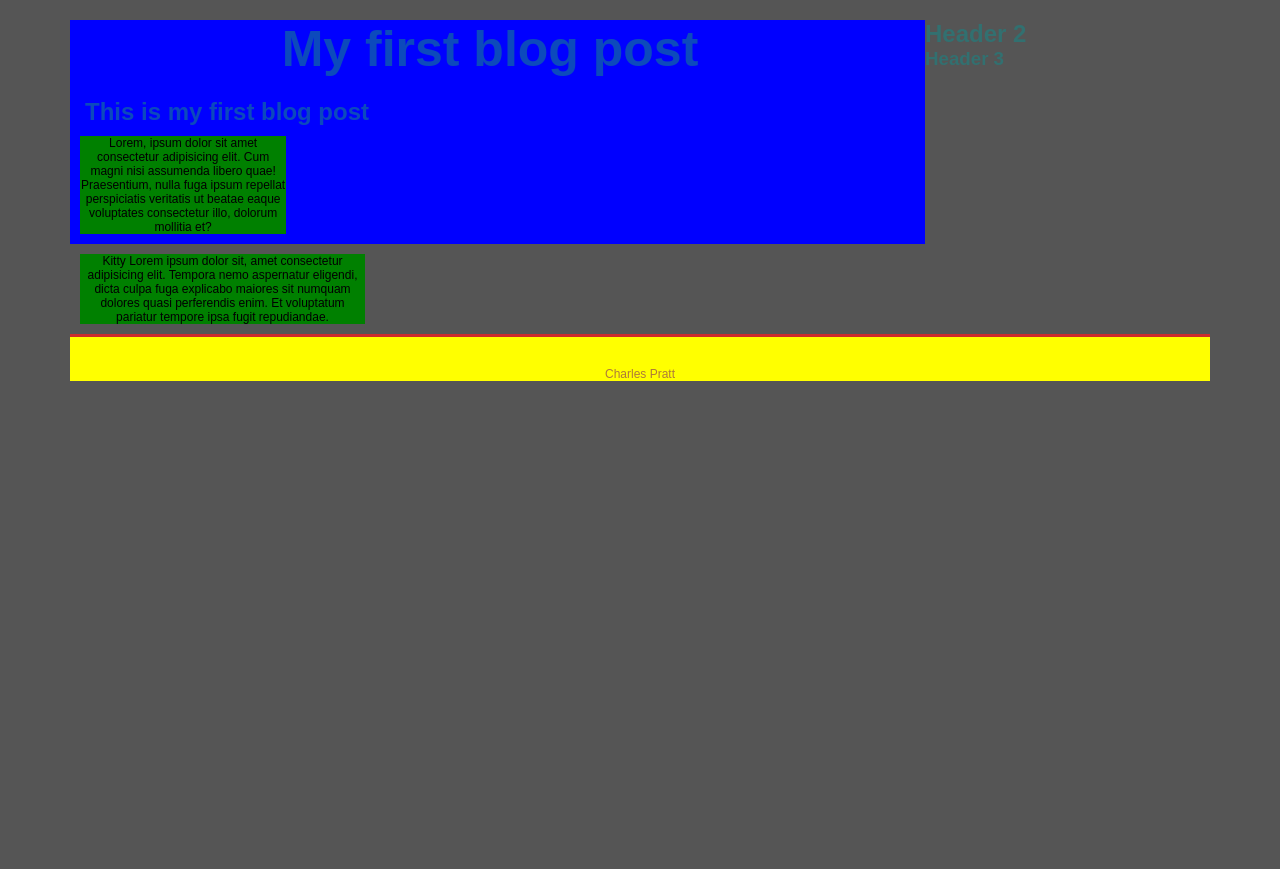
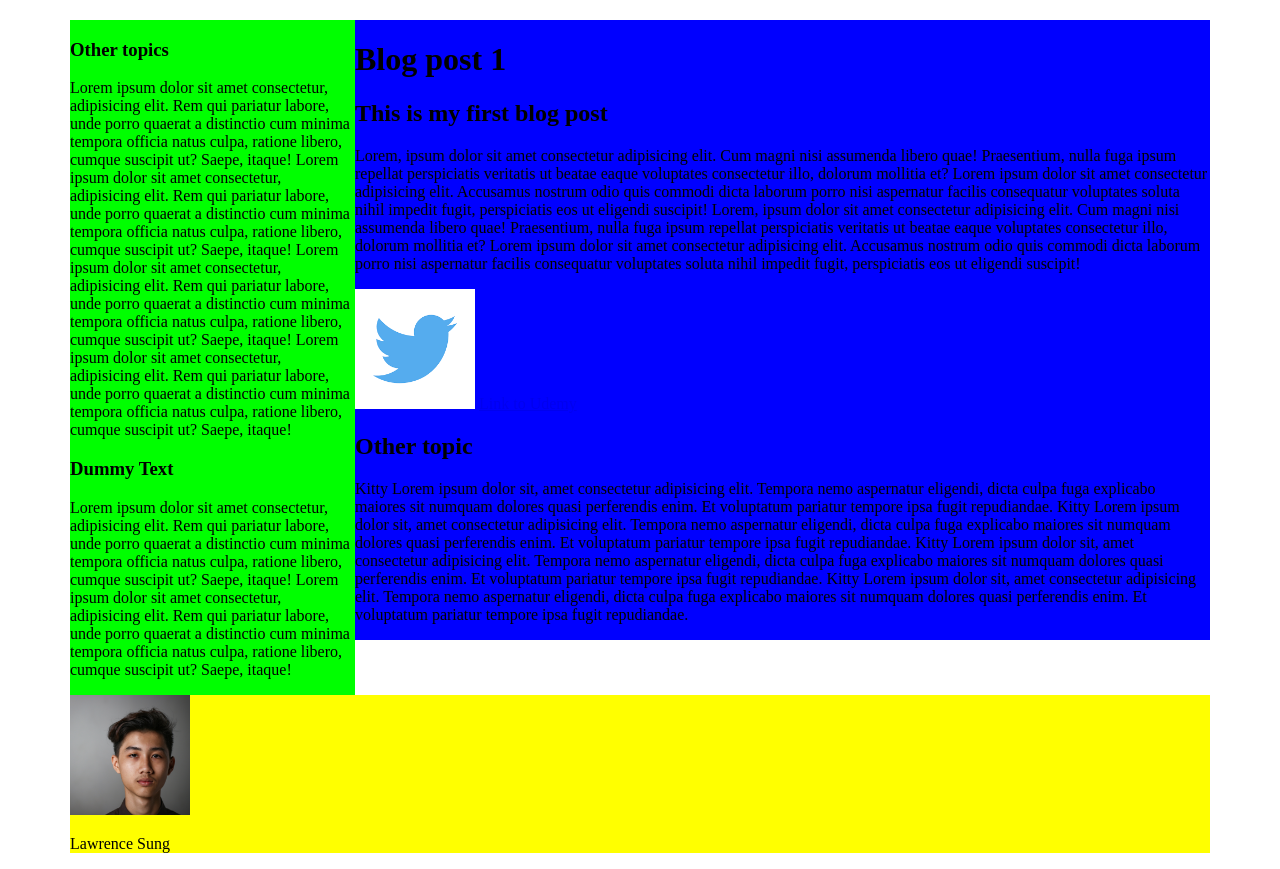
Before and after one commit to julesep3/MyProject, a plain HTML site: page index.html in a window 1280 px wide. Before the commit the page ends 800 px from the top, so only its background shows below. Drawn offline with Linux system fonts and the light colour scheme.

Commit message:
page reset

```diff
--- a/index.html
+++ b/index.html
@@ -3,37 +3,86 @@
   <head>
     <meta charset="UTF-8" />
     <meta name="viewport" content="width=device-width, initial-scale=1.0" />
-    <title>Color Timer</title>
+    <title>Blog Post</title>
     <link href="styles.css" type="text/css" rel="stylesheet" />
   </head>
   <body>
     <div class="container">
-      <div class="blogpost">
-        <h1>My first blog post</h1>
+      <div class="blog-post">
+        <h1>Blog post 1</h1>
         <h2>This is my first blog post</h2>
         <p class="main-text">
           Lorem, ipsum dolor sit amet consectetur adipisicing elit. Cum magni
           nisi assumenda libero quae! Praesentium, nulla fuga ipsum repellat
           perspiciatis veritatis ut beatae eaque voluptates consectetur illo,
-          dolorum mollitia et?
+          dolorum mollitia et? Lorem ipsum dolor sit amet consectetur
+          adipisicing elit. Accusamus nostrum odio quis commodi dicta laborum
+          porro nisi aspernatur facilis consequatur voluptates soluta nihil
+          impedit fugit, perspiciatis eos ut eligendi suscipit! Lorem, ipsum
+          dolor sit amet consectetur adipisicing elit. Cum magni nisi assumenda
+          libero quae! Praesentium, nulla fuga ipsum repellat perspiciatis
+          veritatis ut beatae eaque voluptates consectetur illo, dolorum
+          mollitia et? Lorem ipsum dolor sit amet consectetur adipisicing elit.
+          Accusamus nostrum odio quis commodi dicta laborum porro nisi
+          aspernatur facilis consequatur voluptates soluta nihil impedit fugit,
+          perspiciatis eos ut eligendi suscipit!
+        </p>
+
+        <img src="twitter.png" alt="Twitter logo" />
+        <a href="http://www.udemy.com" target="_blank">Link to Udemy</a>
+
+        <h2>Other topic</h2>
+        <p class="main-text">
+          Kitty Lorem ipsum dolor sit, amet consectetur adipisicing elit.
+          Tempora nemo aspernatur eligendi, dicta culpa fuga explicabo maiores
+          sit numquam dolores quasi perferendis enim. Et voluptatum pariatur
+          tempore ipsa fugit repudiandae. Kitty Lorem ipsum dolor sit, amet
+          consectetur adipisicing elit. Tempora nemo aspernatur eligendi, dicta
+          culpa fuga explicabo maiores sit numquam dolores quasi perferendis
+          enim. Et voluptatum pariatur tempore ipsa fugit repudiandae. Kitty
+          Lorem ipsum dolor sit, amet consectetur adipisicing elit. Tempora nemo
+          aspernatur eligendi, dicta culpa fuga explicabo maiores sit numquam
+          dolores quasi perferendis enim. Et voluptatum pariatur tempore ipsa
+          fugit repudiandae. Kitty Lorem ipsum dolor sit, amet consectetur
+          adipisicing elit. Tempora nemo aspernatur eligendi, dicta culpa fuga
+          explicabo maiores sit numquam dolores quasi perferendis enim. Et
+          voluptatum pariatur tempore ipsa fugit repudiandae.
         </p>
       </div>
 
-	  <div class="other-posts">
-		<h2>Header 2</h2>
-      <p class="main-text">
-        Kitty Lorem ipsum dolor sit, amet consectetur adipisicing elit. Tempora
-        nemo aspernatur eligendi, dicta culpa fuga explicabo maiores sit numquam
-        dolores quasi perferendis enim. Et voluptatum pariatur tempore ipsa
-        fugit repudiandae.
-      </p>
-      <h3>Header 3</h3>
-	  <div class="clearfix"></div>
-	  </div>
-	  <div class="author">
-		<p>Charles Pratt</p>
+      <div class="other-posts">
+        <h3>Other topics</h3>
+        <p>
+          Lorem ipsum dolor sit amet consectetur, adipisicing elit. Rem qui
+          pariatur labore, unde porro quaerat a distinctio cum minima tempora
+          officia natus culpa, ratione libero, cumque suscipit ut? Saepe,
+          itaque! Lorem ipsum dolor sit amet consectetur, adipisicing elit. Rem qui
+          pariatur labore, unde porro quaerat a distinctio cum minima tempora
+          officia natus culpa, ratione libero, cumque suscipit ut? Saepe,
+          itaque! Lorem ipsum dolor sit amet consectetur, adipisicing elit. Rem qui
+          pariatur labore, unde porro quaerat a distinctio cum minima tempora
+          officia natus culpa, ratione libero, cumque suscipit ut? Saepe,
+          itaque! Lorem ipsum dolor sit amet consectetur, adipisicing elit. Rem qui
+          pariatur labore, unde porro quaerat a distinctio cum minima tempora
+          officia natus culpa, ratione libero, cumque suscipit ut? Saepe,
+          itaque!
+        </p>
+        <h3>Dummy Text</h3>
+        <p>Lorem ipsum dolor sit amet consectetur, adipisicing elit. Rem qui
+          pariatur labore, unde porro quaerat a distinctio cum minima tempora
+          officia natus culpa, ratione libero, cumque suscipit ut? Saepe,
+          itaque! Lorem ipsum dolor sit amet consectetur, adipisicing elit. Rem qui
+          pariatur labore, unde porro quaerat a distinctio cum minima tempora
+          officia natus culpa, ratione libero, cumque suscipit ut? Saepe,
+          itaque!</p>
+      </div>
 
-	  </div>
+      <div class="clearfix"></div>
+
+      <div class="author">
+        <img src="portrait.jpg" class="center" />
+        <p class="author-text">Lawrence Sung</p>
+      </div>
     </div>
   </body>
 </html>
--- a/styles.css
+++ b/styles.css
@@ -1,51 +1,5 @@
-* {
-	margin: 0;
-	padding: 0;
-	box-sizing: border-box;
-}
-
-body {
-	background-color: #555;
-	font-family: Arial, Helvetica, sans-serif;
-}
-
-h1, h2, h3, h4, h5, h6 {
-	color: #1685858d;
-	text-align: justify;
-	margin-left: 15px;
-}
-
-h1 {
-	font-size: 50px;
-	text-align: center;
-	margin-bottom: 20px;
-}
-
-p {
-	color: rgb(174, 123, 56);
-	text-align: center;
-	font-size: 12px;
-	margin: 10px;
-}
-
-.main-text{
-	color: black;
-}
-
-#lorem {
-	font-size: 40px;
-}
-
-.container {
-	width: 1140px;
-	margin: 20px auto 0 auto;
-}
-
-.blogpost {
-	background-color: blue;
-	width: 75%;
-	float: left;
-	padding-right: 30px;
+img {
+	width: 120px;
 }
 
 .clearfix:after {
@@ -54,14 +8,23 @@ p {
 	clear: both;
 }
 
-.main-text {
-	background-color:green;
+.container {
+	width: 1140px;
+	margin: 20px auto 0 auto;
+}
+
+.blog-post {
+	background-color: #0000ff;
+	width: 75%;
+	float: right;
+}
+
+.other-posts {
+	background-color: #00ff00;
 	width: 25%;
-	float: left;
+	float: right;
 }
 
 .author {
-	background-color: yellow;
-	border-top: 3px solid #cc2c2c;
-	padding-top: 20px;
+	background-color: #ffff00;
 }
```
Also changed, not shown: portrait.jpg (added), twitter.png (added).
